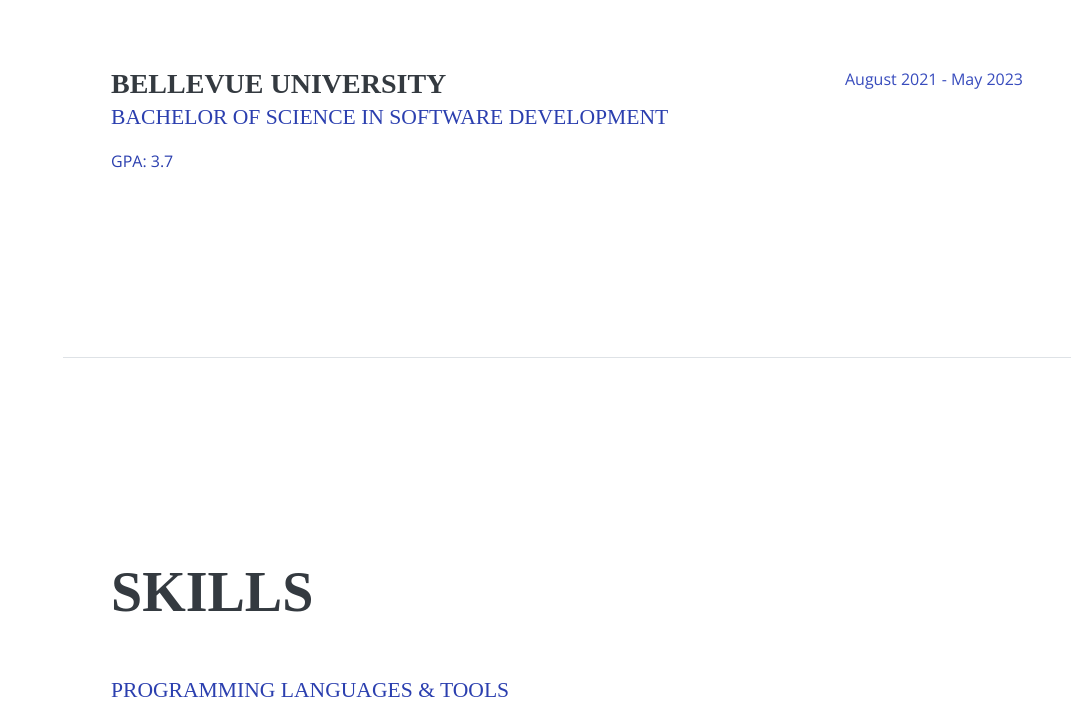
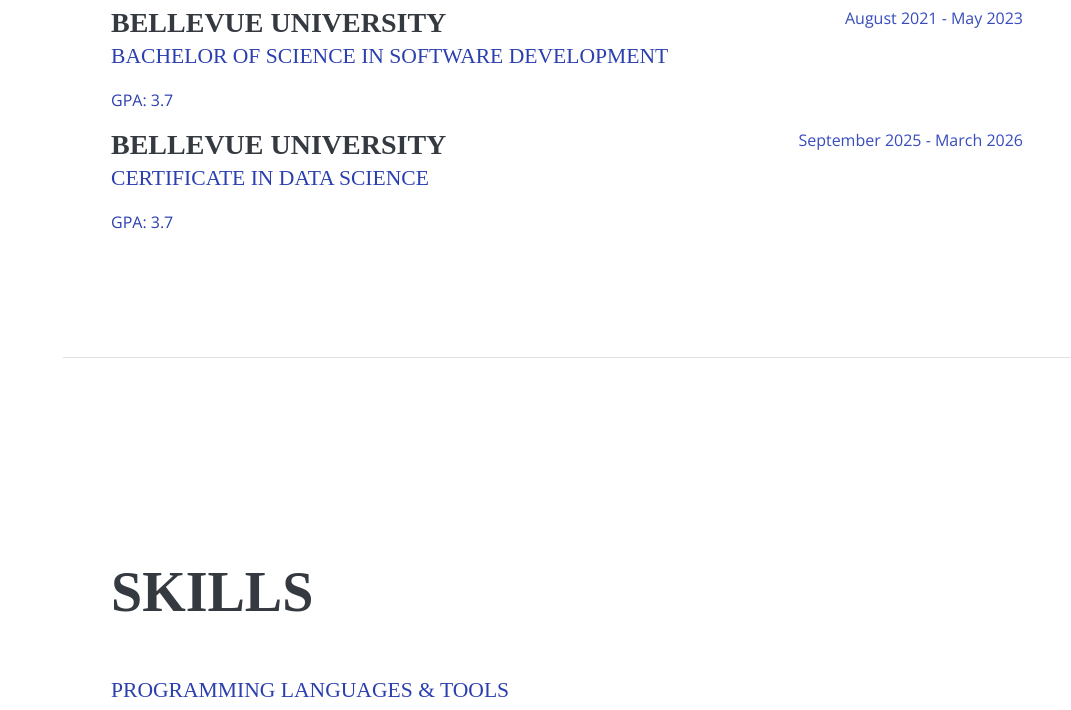
Before and after one commit to DHadi-5722/DHadi-5722.Github.io, a website: page index.html in a window 1280 px wide. Shown: the part 2722-3432 px from the top of the page, without its empty margins (209-1280 px from the left). Drawn offline with nearby package versions, Linux system fonts and the light colour scheme; files that its build step writes are made by us from their sources; a web font is replaced by a local one.

Commit message:
Update index.html
Added information regarding my Data Science certificate.

```diff
--- a/index.html
+++ b/index.html
@@ -190,6 +190,16 @@
             </div>
           </div>
 
+           <div class="resume-item d-flex flex-column flex-md-row">
+            <div class="resume-content mr-auto">
+              <h3 class="mb-0">Bellevue University</h3>
+              <div class="subheading mb-3">Certificate in Data Science</div>
+              <p>GPA: 3.7</p>
+            </div>
+            <div class="resume-date text-md-right">
+              <span class="text-primary">September 2025 - March 2026</span>
+            </div>
+          </div>
         </div>
       </section>
 
```
